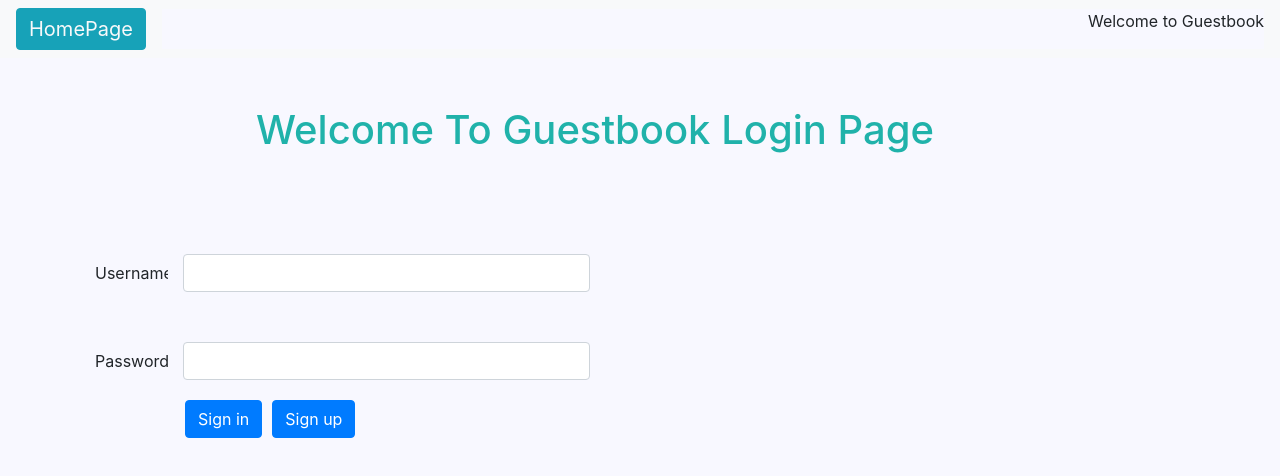
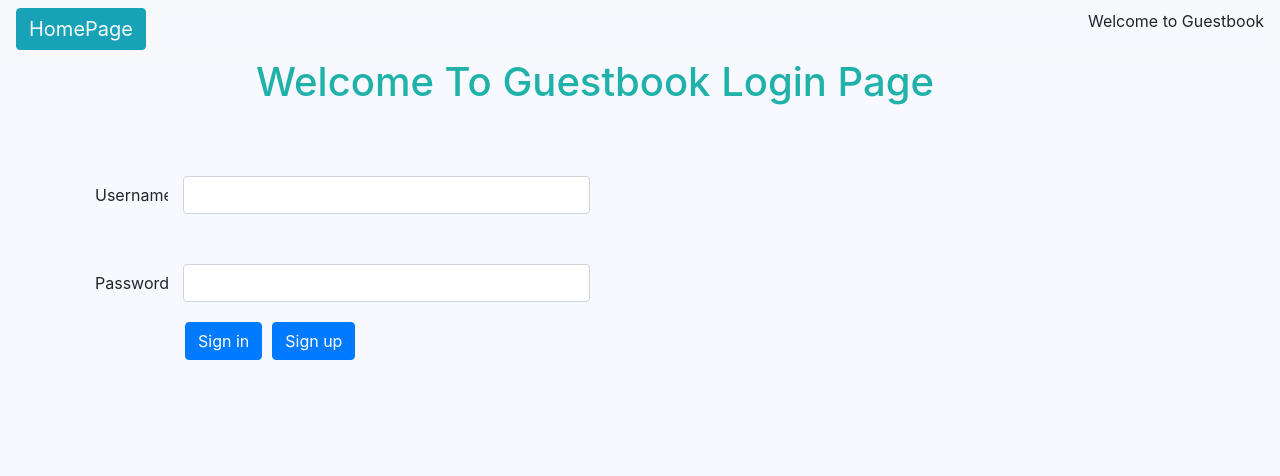
Before and after one commit to eslamelkholy/Guestbook-MERN, a React (Create React App) app in the folder client/: page / in a window 1280 px wide. Shown: the top 476 px of the page. Built offline with nearby package versions, Linux system fonts and the light colour scheme.

Commit message:
Registeration and Login Validation

```diff
--- a/client/src/Authentication/login.js
+++ b/client/src/Authentication/login.js
@@ -2,9 +2,8 @@ import React, { Fragment } from 'react'
 import '../layout/authenticationStyle/login.css';
 import Axios from 'axios';
 import auth from '../auth';
-import  { Redirect, Link } from 'react-router-dom';
+import $ from 'jquery'
 import GuestHeader from './guestHeader'
-import MessageApp from '../MessageComponent/messageApp';
 class Login extends React.Component {
     state = {
         username: "",
@@ -26,16 +25,13 @@ class Login extends React.Component {
                 auth.setToken(serverReply.accessToken);
             })
         }).catch(err =>{
-            if( err.response){
-                console.log("Hey Please Enter Valid Data we will Handle Later");
-            }
+            $("#msgWarning").show();
         })
     }
     render() {
         return (
             <Fragment>
             <GuestHeader/>
-                <br/><br/>
                 <h1>Welcome To Guestbook Login Page</h1>
                 <div className="row container">
                     <div className="col-6 form">
--- a/client/src/layout/authenticationStyle/login.css
+++ b/client/src/layout/authenticationStyle/login.css
@@ -42,3 +42,6 @@ h1{
   margin-bottom: -10px;
   display: none;
 }
+.form{
+  margin-top: -30px;
+}
```
Also changed, not shown: 1 other file (tests, documents, lock files or other folders).
